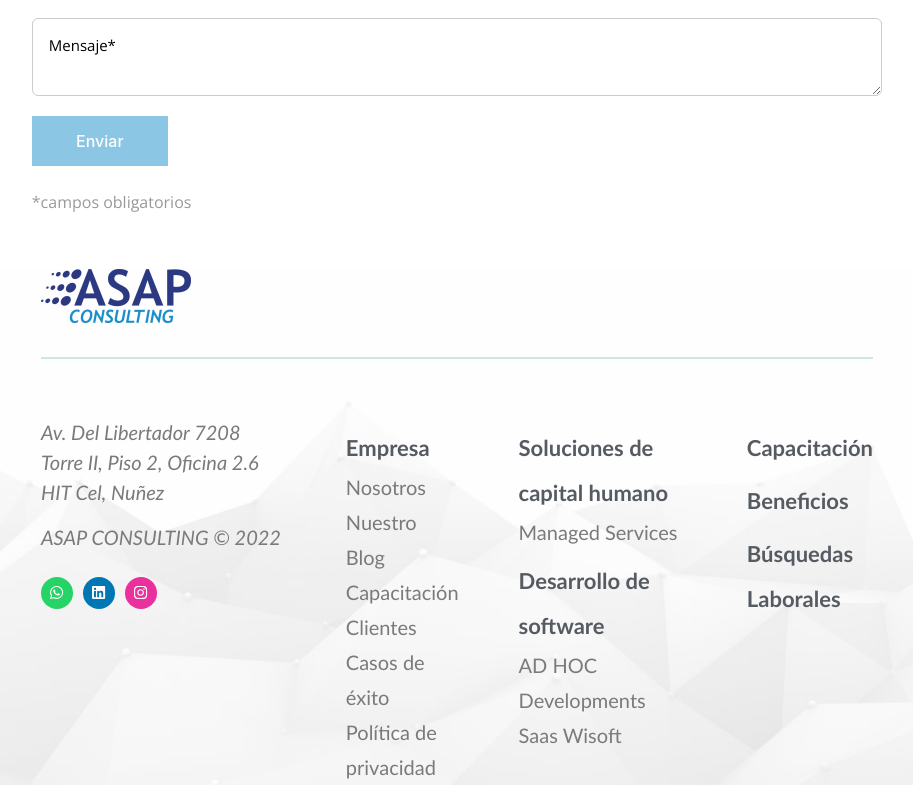
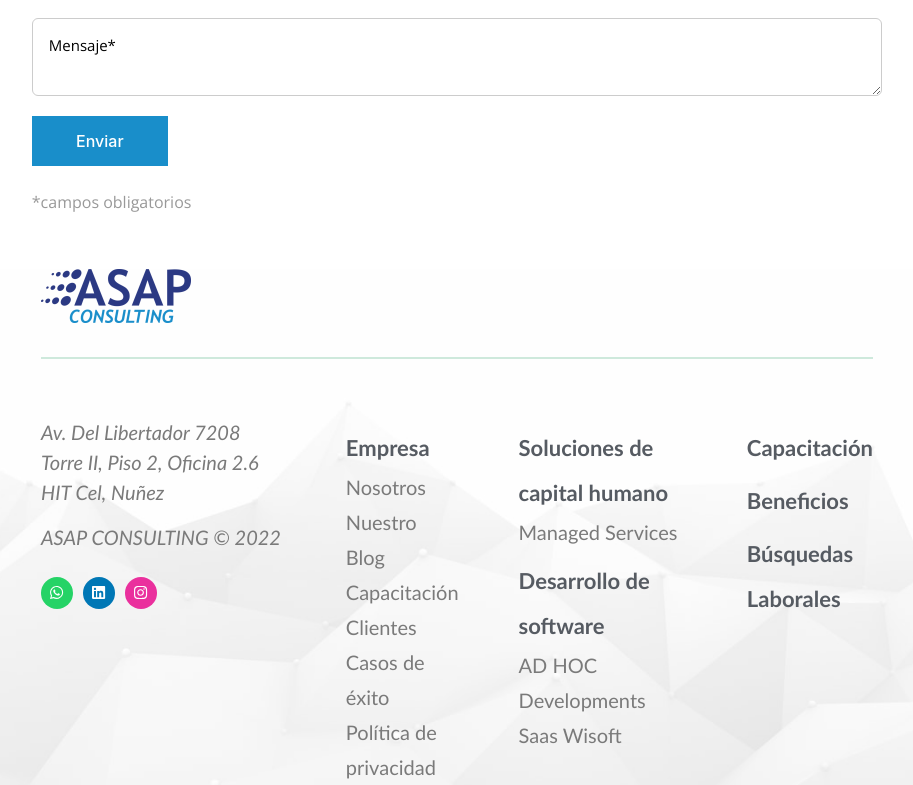
Before and after one commit to juanaestarli2/prueba-react, a React (Vite) app: page /contacto in a window 1280 px wide. Shown: the part 929-1714 px from the top of the page, without its empty margins (183-1096 px from the left). Built offline with nearby package versions, Linux system fonts and the light colour scheme.

Commit message:
cambios formulario

```diff
--- a/src/features/presentation/screens/contacto/contacto.tsx
+++ b/src/features/presentation/screens/contacto/contacto.tsx
@@ -1,4 +1,4 @@
-import { useEffect, useState } from 'react';
+import { useState } from 'react';
 import styled from 'styled-components';
 
 const ContactContainer = styled.div`
@@ -134,15 +134,6 @@ const Button = styled.button`
   font-size: 16px;
   cursor: pointer;
   width: 16%;
-  position: relative;
-  transition: background-color 0.3s ease, color 0.3s ease, opacity 0.3s ease, cursor 0.3s ease;
-
-  &:disabled {
-    background-color: #198eca;;
-    color: white;
-    cursor: not-allowed;
-    opacity: 0.5;
-  }
 `;
 
 const TextButton = styled.span`
@@ -152,6 +143,13 @@ const TextButton = styled.span`
   margin-top: 1.5rem;
 `;
 
+const TextError = styled.span`
+  color: #dc3232;;
+  font-size: 1em;
+  font-family: 'Open Sans', sans-serif;
+  margin-bottom: 1.8rem;
+`;
+
 const Contact = () => {
 
     const[nombre, setName] = useState("");
@@ -159,18 +157,29 @@ const Contact = () => {
     const[email, setEmail] = useState("");
     const[asunto, setAsunto] = useState("");
     const[mensaje, setMensaje] = useState("");
+    const [submitted, setSubmitted] = useState(false);
+    const [hasError, setHasError] = useState(false);
 
-    const [enableButton, setEnableButton] = useState(false)
+    const handleClick = (event:any) => {
+      event.preventDefault();
+      setSubmitted(true);
 
-    useEffect(() => {
-        if(nombre == "") return setEnableButton(false);
-        if(apellido == "") return setEnableButton(false);
-        if(email == "") return setEnableButton(false);
-        if(asunto == "") return setEnableButton(false);
-        if(mensaje == "") return setEnableButton(false);
+      const nameValid = nombre.trim();
+        const lastNameValid = apellido.trim();
+        const emailValid = email.trim() && email.includes(".") && email.includes("@");
+        const asuntoValid = asunto.trim();
+        const mensajeValid = mensaje.trim();
 
-        setEnableButton(true);
-    }, [nombre, apellido, email, asunto, mensaje]);
+        if (nameValid && lastNameValid && emailValid && asuntoValid && mensajeValid) {
+            console.log("Form submitted");
+            setHasError(false);
+            setSubmitted(false); // Resetea
+        } else {
+            setHasError(true);
+        }
+  };
+
+
 
 
     return (
@@ -193,13 +202,24 @@ const Contact = () => {
             </HorarioSpan>
             <Form>
                 <Input type="text" placeholder="Nombre*" required onChange={(event) => setName(event.target.value)} />
-                {}
+                {(submitted && !nombre.trim()) ? <TextError>The field is required.</TextError> : null}
+
                 <Input type="text" placeholder="Apellido*" required onChange={(event) => setLastName(event.target.value)} />
+                {(submitted && !apellido.trim()) ? <TextError>The field is required.</TextError> : null}
+
                 <Input type="email" placeholder="Email*" required onChange={(event) => setEmail(event.target.value)}/>
+                {(submitted && !email.trim()) ? <TextError>The field is required.</TextError> : null}
+                {(submitted && email.trim() && (!email.includes(".") || !email.includes("@"))) ? <TextError>The e-mail address entered is invalid.</TextError> : null}
+
                 <Input type="text" placeholder="Asunto*" required onChange={(event) => setAsunto(event.target.value)}/>
+                {(submitted && !asunto.trim()) ? <TextError>The field is required.</TextError> : null}
+
                 <TextArea placeholder="Mensaje*" required onChange={(event) => setMensaje(event.target.value)}/>
-                <Button type="submit" disabled={!enableButton}>Enviar</Button>
-                {!enableButton ? <TextButton>*campos obligatorios</TextButton> : null}
+                {(submitted && !mensaje.trim()) ? <TextError>The field is required.</TextError> : null}
+
+                <Button type="submit" onClick={handleClick}>Enviar</Button>
+                <TextButton>*campos obligatorios</TextButton>
+                { hasError ? <TextError>Uno o más campos tienen un error. Por favor revisa e intenta de nuevo.</TextError> : null }
             </Form>
         </InnerContainer>
       </ContactContainer>
```
